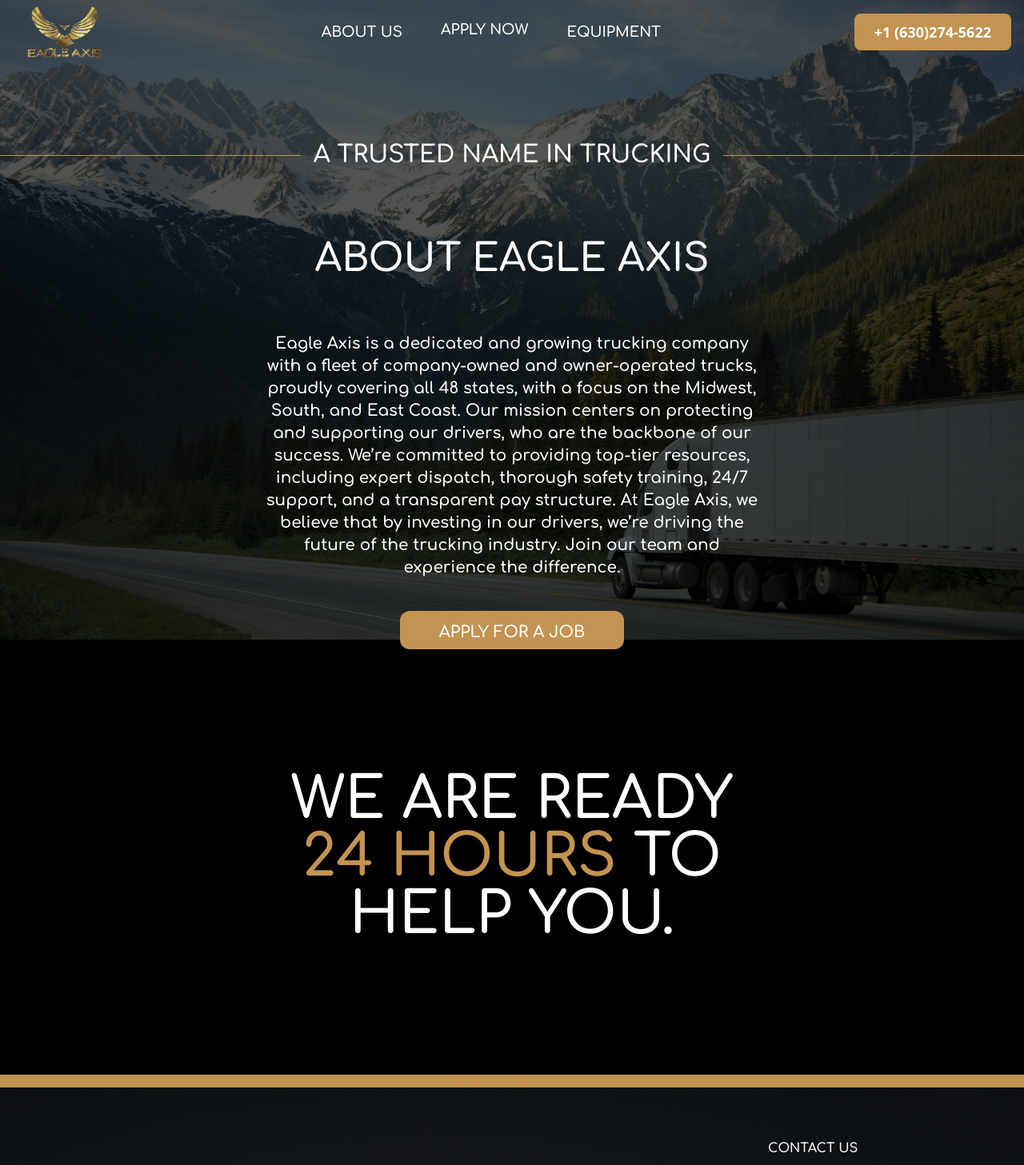
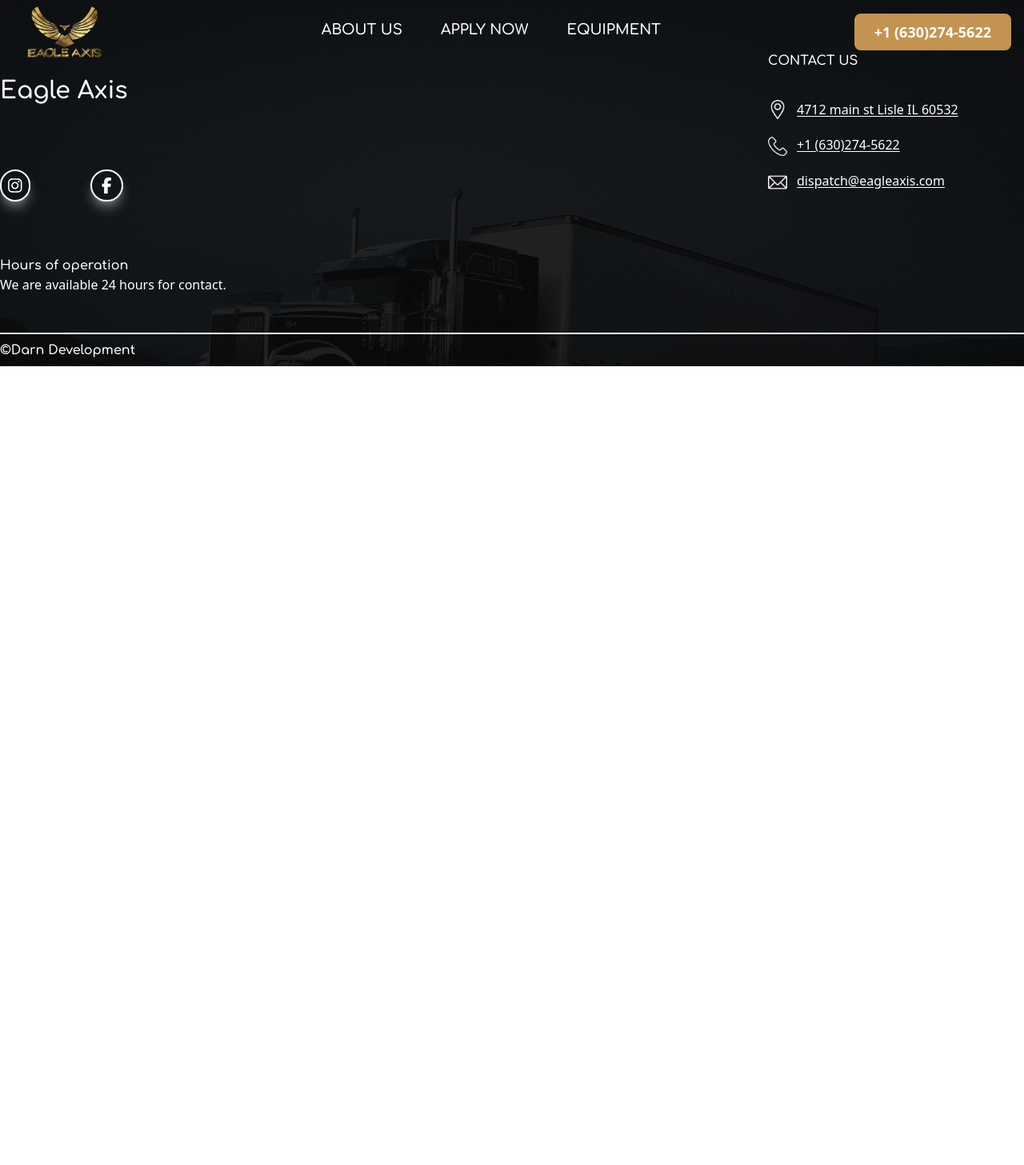
Before and after one commit to darnteam/Eagle-Axis, a React (Create React App) app: page /about in a window 1280 px wide. Shown: the top 1457 px of the page at 80% size. After the commit the page ends 800 px from the top, so only its background shows below. Built offline with nearby package versions, Linux system fonts and the light colour scheme.

Commit message:
one single page version

```diff
--- a/src/App.js
+++ b/src/App.js
@@ -1,14 +1,12 @@
 import NavBar from "./components/NavBar/NavBar";
 import { BrowserRouter as Router, Routes, Route } from "react-router-dom";
 import HomePage from "./pages/HomePage/HomePage";
-import AboutPage from "./pages/AboutPage/AboutPage";
 import ScrollToTop from "./components/ScrollToTop/ScrollToTop";
 import Footer from "./components/Footer/Footer";
-import EquipmentPage from "./pages/EquipmentPage/EquipmentPage";
-import ApplicationPage from "./pages/ApplicationPage/ApplicationPage"
+import ApplicationPage from "./pages/ApplicationPage/ApplicationPage";
 
 const App = () => {
-  document.title = "Eagle Axis"; // shtohet logjika më vonë
+  document.title = "Eagle Axis";
 
   return (
     <div className="App">
@@ -19,9 +17,7 @@
         </div>
         <Routes>
           <Route path="/" element={<HomePage />} />
-          <Route path="/about" element={<AboutPage />} />
           <Route path="/apply-now" element={<ApplicationPage />} />
-          <Route path="/equipment" element={<EquipmentPage />} />
         </Routes>
         <Footer />
       </Router>
--- a/src/components/Footer/Footer.jsx
+++ b/src/components/Footer/Footer.jsx
@@ -11,14 +11,12 @@
 
 const Footer = () => {
 
-
   return (
     <div className="flex h-auto justify-center items-center flex-col">
       <div
         className="w-full h-auto  relative bg-opacity-0"
         style={{
           backgroundImage: `linear-gradient(rgba(10, 10, 10, .90), rgba(10, 10, 10, .90)), url(${FooterBanner})`,
-
           backgroundRepeat: "repeat, no-repeat",
           backgroundSize: "auto, cover",
         }}
@@ -33,22 +31,18 @@
             </h1>
 
             <div className="flex justify-between w-[80%] mx-auto lg:mx-0 lg:w-[30%] mt-20">
-              <a href="https://www.instagram.com/">
+              <a href="https://www.instagram.com/eagleaxis_trucking?utm_source=ig_web_button_share_sheet&igsh=ZDNlZDc0MzIxNw==">
                 <FontAwesomeIcon
                   icon={faInstagram}
                   className="text-white text-xl  border-white rounded-full border-2 p-2 transition-all duration-300  ease-in-out hover:bg-white hover:text-black hover:border-white hover:scale-105 hover:cursor-pointer shadow-lg shadow-zinc-500"
                 />
               </a>
-              <a href="https://www.facebook.com/">
+              <a href="https://www.facebook.com/profile.php?id=61553252032353&mibextid=LQQJ4d">
                 <FontAwesomeIcon
                   icon={faFacebookF}
                   className="text-white text-xl border-white rounded-full border-2 p-2 px-3 transition-all duration-300  ease-in-out hover:bg-white hover:border-white hover:text-black hover:scale-105 shadow-lg shadow-zinc-500"
                 />
               </a>
-              {/* <FontAwesomeIcon
-                icon={faXTwitter}
-                className="text-white text-xl  border-white rounded-full border-2 p-2 hover:bg-white hover:text-black hover:border-white hover:animate-bounce shadow-lg shadow-zinc-500"
-              /> */}
             </div>
 
             <div className="flex flex-col mt-16">
@@ -61,32 +55,8 @@
               <p className="text-l text-center lg:text-start text-white font-thin">
                 We are available 24 hours for contact.
               </p>
-              {/* <p className="text-l text-center lg:text-start text-white font-thin">
-                {t("Footer.Friday")}: 5:30am - 9pm
-              </p>
-              <p className="text-l text-center lg:text-start text-white font-thin">
-                {t("Footer.Saturday&Sunday")}: 8am - 8pm
-              </p> */}
             </div>
           </div>
-
-          {/* <div className="mt-16 mb-12 lg:w-[25%] w-full flex flex-col h-40 justify-between">
-            <p
-              style={{ fontFamily: "Comfortaa" }}
-              className="text-l text-center lg:text-start text-white font-bold"
-            >
-              {t("Footer.UsefulPDFs")}
-            </p>
-            <p className="text-l text-center lg:text-start text-white font-thin hover:underline hover:underline-offset-4">
-              {t("Footer.PrivacyPolicy&TermsOfUse")}
-            </p>
-            <p className="text-l text-center lg:text-start text-white font-thin hover:underline hover:underline-offset-4">
-              {t("Footer.MembershipAgreement")}
-            </p>
-            <p className="text-l text-center lg:text-start text-white font-thin hover:underline hover:underline-offset-4">
-              {t("Footer.MembershipRules")}
-            </p>
-          </div> */}
 
           <div className="mt-16 mb-12 lg:w-[25%] w-full flex flex-col h-44 justify-between">
             <p
@@ -97,21 +67,31 @@
             </p>
             <div className="flex lg:w-[85%] w-full items-center justify-center lg:justify-start ">
               <img src={Location} alt="" className="w-6 h-6" />
-              <p className="text-l text-center lg:text-start px-3 text-white font-thin underline underline-offset-2 transition-all duration-300  hover:underline-offset-4 hover:scale-[1.1] ">
+              <a
+                href="https://maps.google.com/?q=4712+main+st+Lisle+IL+60532"
+                target="blank"
+                className="text-l text-center lg:text-start px-3 text-white font-thin underline underline-offset-2 transition-all duration-300  hover:underline-offset-4 hover:scale-[1.1] "
+              >
                 4712 main st Lisle IL 60532
-              </p>
+              </a>
             </div>
             <div className="flex lg:w-[85%] w-full items-center justify-center lg:justify-start">
               <img src={Phone} alt="" className="w-6 h-6" />
-              <p className="text-l text-center lg:text-start px-3 text-white font-thin underline underline-offset-2 transition-all duration-300 hover:underline-offset-4 hover:scale-[1.1] -mt-1">
-                (630)274-5622
-              </p>
+              <a
+                href="tel: +1 (630)274-5622"
+                className="text-l text-center lg:text-start px-3 text-white font-thin underline underline-offset-2 transition-all duration-300 hover:underline-offset-4 hover:scale-[1.1] -mt-1"
+              >
+                +1 (630)274-5622
+              </a>
             </div>
             <div className="flex lg:w-[85%] w-full items-center justify-center lg:justify-start">
               <img src={Mail} alt="" className="w-6 h-6" />
-              <p className="text-l text-center lg:text-start px-3 text-white font-thin underline underline-offset-2 transition-all duration-300  hover:underline-offset-4 hover:scale-[1.1] -mt-1">
+              <a
+                href="mailto: dispatch@eagleaxis.com"
+                className="text-l text-center lg:text-start px-3 text-white font-thin underline underline-offset-2 transition-all duration-300  hover:underline-offset-4 hover:scale-[1.1] -mt-1"
+              >
                 dispatch@eagleaxis.com
-              </p>
+              </a>
             </div>
           </div>
         </div>
--- a/src/components/NavBar/NavBar.jsx
+++ b/src/components/NavBar/NavBar.jsx
@@ -7,9 +7,9 @@
 const NavBar = () => {
   const navigate = useNavigate();
   const paths = [
-    { pathway: "ABOUT US", link: "/about" },
+    { pathway: "ABOUT US", link: "/", state: { scrollToAbout: true } },
     { pathway: "APPLY NOW", link: "/", state: { scrollToCards: true } },
-    { pathway: "EQUIPMENT", link: "/equipment" },
+    { pathway: "EQUIPMENT", link: "/", state: { scrollToEquipment: true } },
   ];
 
   const [mobileMenu, setMobileMenu] = useState(false);
@@ -25,6 +25,13 @@
     return () => window.removeEventListener("scroll", handleScroll);
   }, []);
 
+  const scrollToTop = () => {
+    window.scrollTo({
+      top: 0,
+      behavior: 'smooth'
+    });
+  };
+
   return (
     <nav
       className={`mx-auto flex justify-between items-center border-solid h-20 w-full fixed top-0 left-0 z-50 transition-colors duration-300 ${
@@ -34,6 +41,7 @@
       <NavLink
         className="hidden lg:flex flex-row h-20 w-1/8 p-0 mx-2 justify-center items-center hover:cursor-pointer"
         to="/"
+        onClick={scrollToTop}
       >
         <img
           className="object-cover scale-75 h-24 w-36 m-0 p-0"
@@ -110,7 +118,10 @@
           <NavLink
             className="flex flex-row h-20  p-2 justify-center items-center cursor-pointer mb-6"
             to="/"
-            onClick={() => setMobileMenu(false)}
+            onClick={() => {
+              setMobileMenu(false);
+              scrollToTop();
+            }}
           >
             <img
               className="object-cover w-32 m-0 p-0 mb-8"
--- a/src/pages/AboutPage/AboutPage.jsx
+++ b/src/pages/AboutPage/AboutPage.jsx
@@ -85,7 +85,6 @@
           </div>
         </div>
       </div>
-      <IgShowcase />
       <div className="w-full h-4 bg-primaryYellow"></div>
     </div>
   );
--- a/src/pages/HomePage/HomePage.jsx
+++ b/src/pages/HomePage/HomePage.jsx
@@ -7,32 +7,43 @@
 import FAQSection from "../../components/FAQ/FAQ-section";
 import { scrollToSection } from "../../utils/scrollUtils";
 import { useLocation } from 'react-router-dom';
+import AboutPage from "../AboutPage/AboutPage";
+import EquipmentPage from "../EquipmentPage/EquipmentPage";
 
 const HomePage = () => {
   const cardSectionRef = useRef(null);
+  const aboutSectionRef = useRef(null);
+  const equipmentSectionRef = useRef(null);
   const location = useLocation();
 
   useEffect(() => {
     if (location.state?.scrollToCards) {
-      scrollToSection(cardSectionRef);
-      // Clear the state
-      window.history.replaceState({}, document.title);
+      scrollToSection(cardSectionRef, 'default');
+    } else if (location.state?.scrollToAbout) {
+      scrollToSection(aboutSectionRef, 'about');
+    } else if (location.state?.scrollToEquipment) {
+      scrollToSection(equipmentSectionRef, 'equipment');
     }
   }, [location]);
 
   const scrollToCardSection = () => {
-    scrollToSection(cardSectionRef);
+    scrollToSection(cardSectionRef, 'default');
   };
 
   return (
     <div>
-
       <ImageCarousel scrollToCardSection={scrollToCardSection} />
       <div className="w-full h-4 bg-primaryYellow"></div>
       <div ref={cardSectionRef} className="lg:mb-[0px]">
         <CardSection />
       </div>
       <div className="w-full h-4 bg-primaryYellow"></div>
+      <div ref={aboutSectionRef}>
+        <AboutPage />
+      </div>
+      <div ref={equipmentSectionRef}>
+        <EquipmentPage />
+      </div>
       <Memberships />
       <IgShowcase />
       <div className="w-full h-4 bg-primaryYellow"></div>
--- a/src/utils/scrollUtils.js
+++ b/src/utils/scrollUtils.js
@@ -1,12 +1,25 @@
-export const scrollToSection = (ref) => {
+export const scrollToSection = (ref, sectionType = 'default') => {
   if (ref.current) {
     let offset = 0;
-    if (window.innerWidth >= 1024) {
-      offset = 300;
-    } else if (window.innerWidth >= 768) {
-      offset = 290;
+
+    // Adjust offset based on section type
+    if (sectionType === 'about' || sectionType === 'equipment') {
+      if (window.innerWidth >= 1024) {
+        offset = 100; // Reduced offset for about/equipment sections on large screens
+      } else if (window.innerWidth >= 768) {
+        offset = 80; // Reduced offset for about/equipment sections on medium screens
+      } else {
+        offset = 60; // Reduced offset for about/equipment sections on small screens
+      }
     } else {
-      offset = 100;
+      // Default offsets for other sections (like Apply Now)
+      if (window.innerWidth >= 1024) {
+        offset = 300;
+      } else if (window.innerWidth >= 768) {
+        offset = 290;
+      } else {
+        offset = 100;
+      }
     }
 
     const topPosition = ref.current.getBoundingClientRect().top + window.scrollY - offset;
```
Also changed, not shown: src/components/FAQ/FAQ-question.jsx (+5 -3 lines), src/components/FAQ/FAQ-section.jsx (+7 -5 lines).
